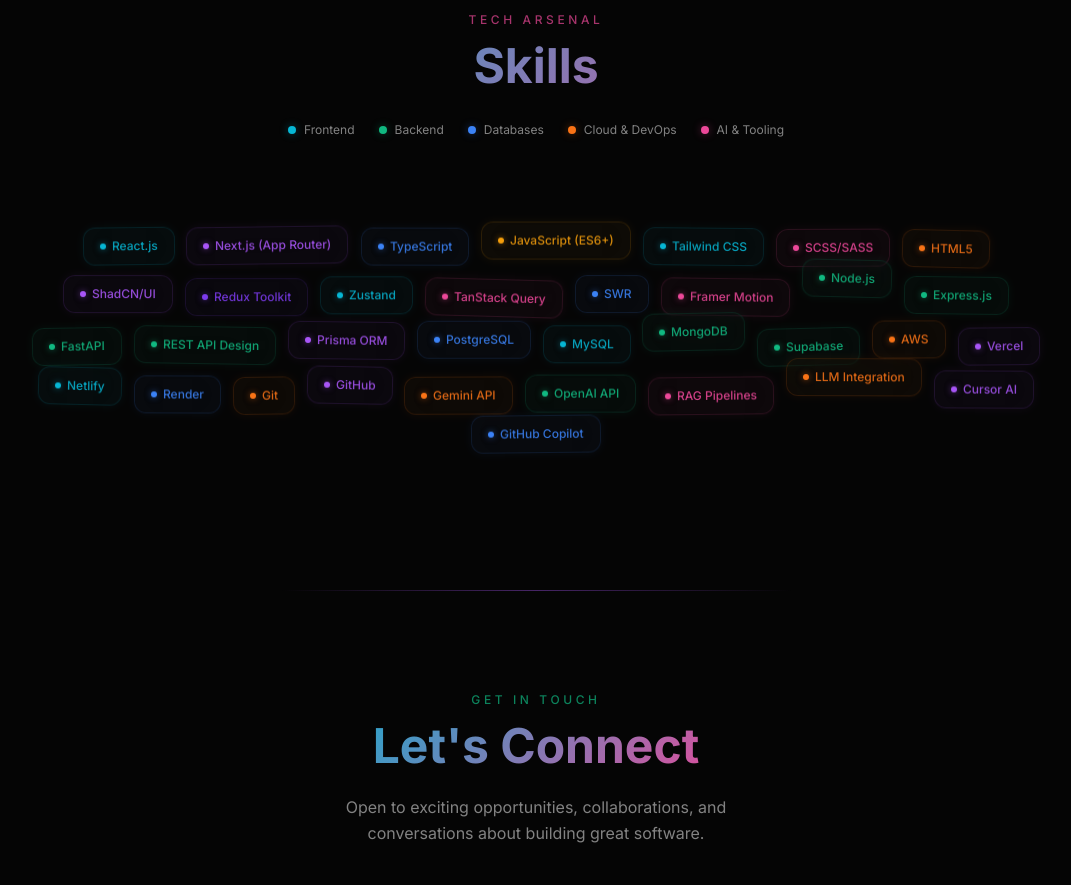
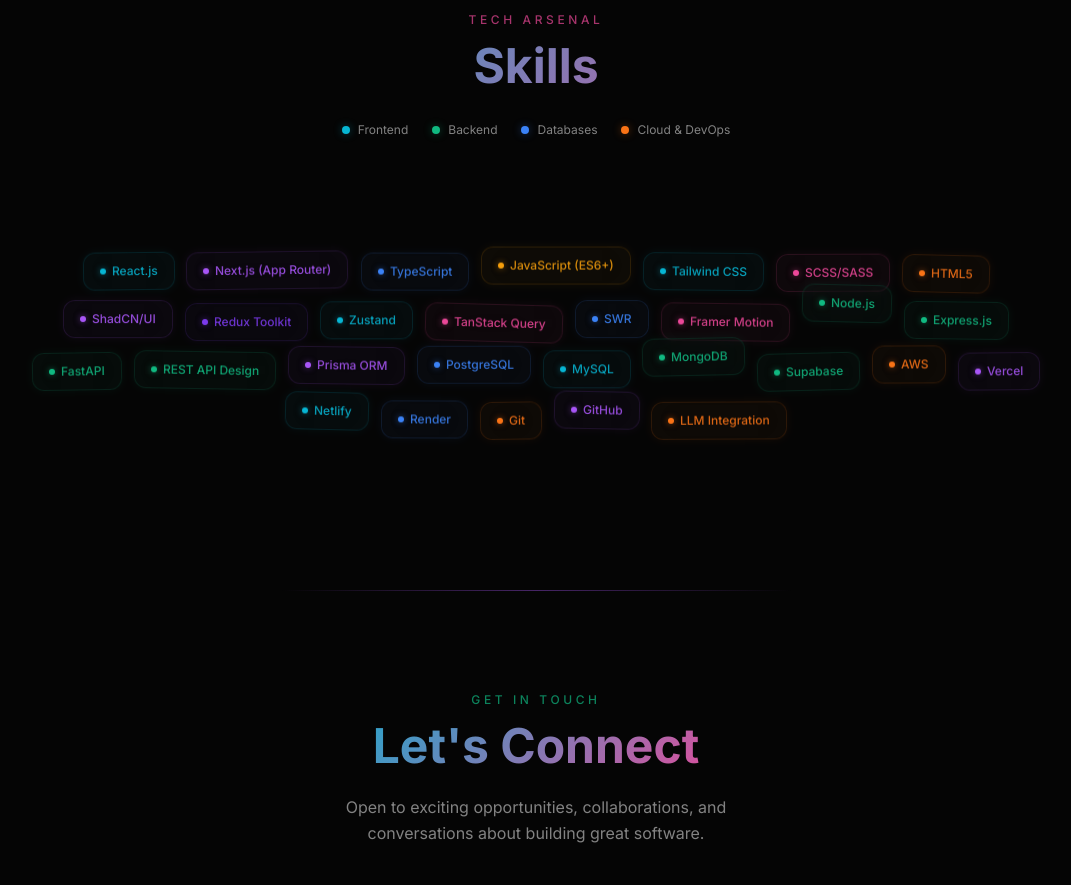
Before and after one commit to NirmalVG/NirmalVG.github.io, a Next.js app: page / in a window 1280 px wide. Shown: the part 4500-5385 px from the top of the page, without its empty margins (104-1175 px from the left). Built offline with nearby package versions, Linux system fonts and the light colour scheme.

Commit message:
skills updated

```diff
--- a/src/components/SkillNebula.tsx
+++ b/src/components/SkillNebula.tsx
@@ -6,11 +6,10 @@
 interface Skill {
   name: string
   color: string
-  category: "frontend" | "backend" | "database" | "cloud" | "ai"
+  category: "frontend" | "backend" | "database" | "cloud"
 }
 
 const skills: Skill[] = [
-  // Frontend
   { name: "React.js", color: "#06b6d4", category: "frontend" },
   { name: "Next.js (App Router)", color: "#a855f7", category: "frontend" },
   { name: "TypeScript", color: "#3b82f6", category: "frontend" },
@@ -24,31 +23,22 @@
   { name: "TanStack Query", color: "#ec4899", category: "frontend" },
   { name: "SWR", color: "#3b82f6", category: "frontend" },
   { name: "Framer Motion", color: "#ec4899", category: "frontend" },
-  // Backend
   { name: "Node.js", color: "#10b981", category: "backend" },
   { name: "Express.js", color: "#10b981", category: "backend" },
   { name: "FastAPI", color: "#10b981", category: "backend" },
   { name: "REST API Design", color: "#10b981", category: "backend" },
   { name: "Prisma ORM", color: "#a855f7", category: "backend" },
-  // Database
   { name: "PostgreSQL", color: "#3b82f6", category: "database" },
   { name: "MySQL", color: "#06b6d4", category: "database" },
   { name: "MongoDB", color: "#10b981", category: "database" },
   { name: "Supabase", color: "#10b981", category: "database" },
-  // Cloud & DevOps
   { name: "AWS", color: "#f97316", category: "cloud" },
   { name: "Vercel", color: "#a855f7", category: "cloud" },
   { name: "Netlify", color: "#06b6d4", category: "cloud" },
   { name: "Render", color: "#3b82f6", category: "cloud" },
   { name: "Git", color: "#f97316", category: "cloud" },
   { name: "GitHub", color: "#a855f7", category: "cloud" },
-  // AI & Tooling
-  { name: "Gemini API", color: "#f97316", category: "ai" },
-  { name: "OpenAI API", color: "#10b981", category: "ai" },
-  { name: "RAG Pipelines", color: "#ec4899", category: "ai" },
   { name: "LLM Integration", color: "#f97316", category: "ai" },
-  { name: "Cursor AI", color: "#a855f7", category: "ai" },
-  { name: "GitHub Copilot", color: "#3b82f6", category: "ai" },
 ]
 
 const categoryLabels: Record<string, { label: string; color: string }> = {
@@ -56,7 +46,6 @@
   backend: { label: "Backend", color: "#10b981" },
   database: { label: "Databases", color: "#3b82f6" },
   cloud: { label: "Cloud & DevOps", color: "#f97316" },
-  ai: { label: "AI & Tooling", color: "#ec4899" },
 }
 
 function SkillTag({ skill, index }: { skill: Skill; index: number }) {
@@ -147,7 +136,10 @@
 
 export default function SkillNebula() {
   return (
-    <section id="skills" className="relative py-16 sm:py-24 px-4 sm:px-6 overflow-hidden">
+    <section
+      id="skills"
+      className="relative py-16 sm:py-24 px-4 sm:px-6 overflow-hidden"
+    >
       <motion.div
         className="text-center mb-8"
         initial={{ opacity: 0, y: 30 }}
```
